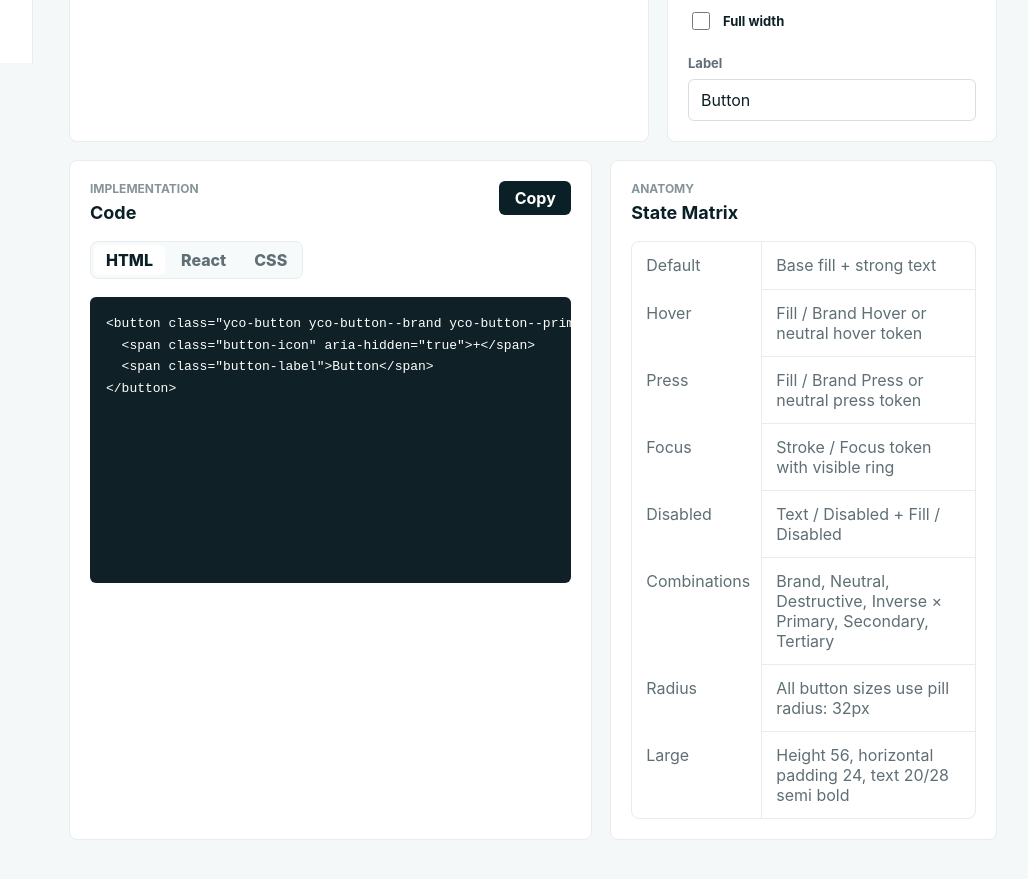
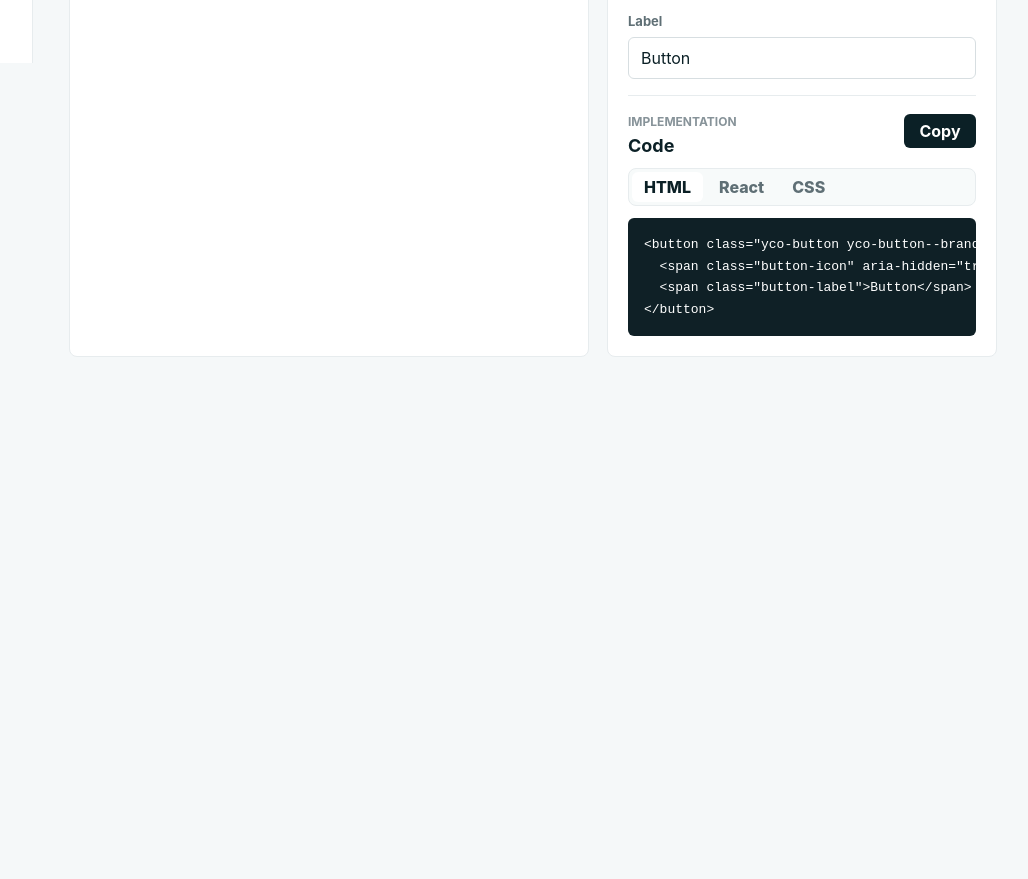
Before and after one commit to marukox1105/yco-component-library, a website: page index.html in a window 1280 px wide. Shown: the part 737-1616 px from the top of the page, without its empty margins (247-1275 px from the left). After the commit the page ends 1148 px from the top, so only its background shows below. Drawn offline with Linux system fonts and the light colour scheme.

Commit message:
Move implementation code into controls panel

```diff
--- a/index.html
+++ b/index.html
@@ -114,11 +114,7 @@
               <label for="label">Label</label>
               <input id="label" type="text" value="Button" />
             </div>
-          </form>
-        </section>
-
-        <section class="docs-grid" aria-label="Implementation docs">
-          <article class="doc-block">
+            <div class="inline-code-panel">
               <div class="section-heading">
                 <div>
                   <p class="eyebrow">Implementation</p>
@@ -132,25 +128,8 @@
                 <button type="button" data-code-tab="css">CSS</button>
               </div>
               <pre><code id="codeBlock"></code></pre>
-          </article>
-          <article class="doc-block">
-            <div class="section-heading">
-              <div>
-                <p class="eyebrow">Anatomy</p>
-                <h3>State Matrix</h3>
             </div>
-            </div>
-            <div class="state-table">
-              <div>Default</div><div>Base fill + strong text</div>
-              <div>Hover</div><div>Fill / Brand Hover or neutral hover token</div>
-              <div>Press</div><div>Fill / Brand Press or neutral press token</div>
-              <div>Focus</div><div>Stroke / Focus token with visible ring</div>
-              <div>Disabled</div><div>Text / Disabled + Fill / Disabled</div>
-              <div>Combinations</div><div>Brand, Neutral, Destructive, Inverse × Primary, Secondary, Tertiary</div>
-              <div>Radius</div><div>All button sizes use pill radius: 32px</div>
-              <div>Large</div><div>Height 56, horizontal padding 24, text 20/28 semi bold</div>
-            </div>
-          </article>
+          </form>
         </section>
 
       </main>
--- a/styles.css
+++ b/styles.css
@@ -209,7 +209,6 @@ h3 {
   background: currentColor;
 }
 
-.doc-block,
 .preview-pane,
 .control-pane {
   border: 1px solid var(--stroke-weak);
@@ -280,15 +279,14 @@ h3 {
 
 .workspace {
   display: grid;
-  grid-template-columns: minmax(0, 1fr) 330px;
+  grid-template-columns: minmax(0, 1fr) 390px;
   gap: 18px;
   min-width: 0;
   margin-bottom: 18px;
 }
 
 .preview-pane,
-.control-pane,
-.doc-block {
+.control-pane {
   min-width: 0;
   padding: 20px;
 }
@@ -409,13 +407,6 @@ input[type="text"] {
   accent-color: var(--brand-1000);
 }
 
-.docs-grid {
-  display: grid;
-  grid-template-columns: minmax(0, 1.15fr) minmax(300px, 0.85fr);
-  gap: 18px;
-  margin-bottom: 18px;
-}
-
 .copy-button {
   min-width: 72px;
   padding: 0 14px;
@@ -423,10 +414,17 @@ input[type="text"] {
   color: var(--fill-base);
 }
 
+.inline-code-panel {
+  display: grid;
+  gap: 12px;
+  padding-top: 18px;
+  border-top: 1px solid var(--stroke-weak);
+}
+
 .code-tabs {
   display: inline-flex;
   gap: 4px;
-  margin-top: 18px;
+  margin-top: 0;
   padding: 3px;
   border: 1px solid var(--stroke-weak);
   border-radius: var(--radius-md);
@@ -452,48 +450,14 @@ input[type="text"] {
 pre {
   overflow: auto;
   max-width: 100%;
-  min-height: 286px;
-  margin: 18px 0 0;
+  max-height: 260px;
+  margin: 0;
   padding: 16px;
   border-radius: var(--radius-sm);
   background: var(--fill-inverse);
   color: var(--text-inverse-strong);
   font-size: 13px;
   line-height: 1.65;
-}
-
-.state-table,
-.state-table {
-  display: grid;
-  min-width: 0;
-  margin-top: 18px;
-  border: 1px solid var(--stroke-weak);
-  border-radius: var(--radius-md);
-  overflow: hidden;
-}
-
-.state-table {
-  grid-template-columns: 130px minmax(0, 1fr);
-}
-
-.state-table > div,
-.state-table > div {
-  min-height: 48px;
-  padding: 13px 14px;
-  border-right: 1px solid var(--stroke-weak);
-  border-bottom: 1px solid var(--stroke-weak);
-  color: var(--text-weak);
-}
-
-.state-table > div:nth-child(2n + 1),
-.state-table > div:nth-last-child(-n + 2),
-.state-table > div:nth-last-child(-n + 2) {
-  border-bottom: 0;
-}
-
-.state-table > div:nth-child(2n),
-.state-table > div:nth-child(2n) {
-  border-right: 0;
 }
 
 .yco-button {
@@ -737,8 +701,7 @@ pre {
     grid-template-columns: repeat(4, minmax(0, 1fr));
   }
 
-  .workspace,
-  .docs-grid {
+  .workspace {
     grid-template-columns: minmax(0, 1fr);
   }
 }
```
Lines whose indentation alone changed are shown as unchanged.
